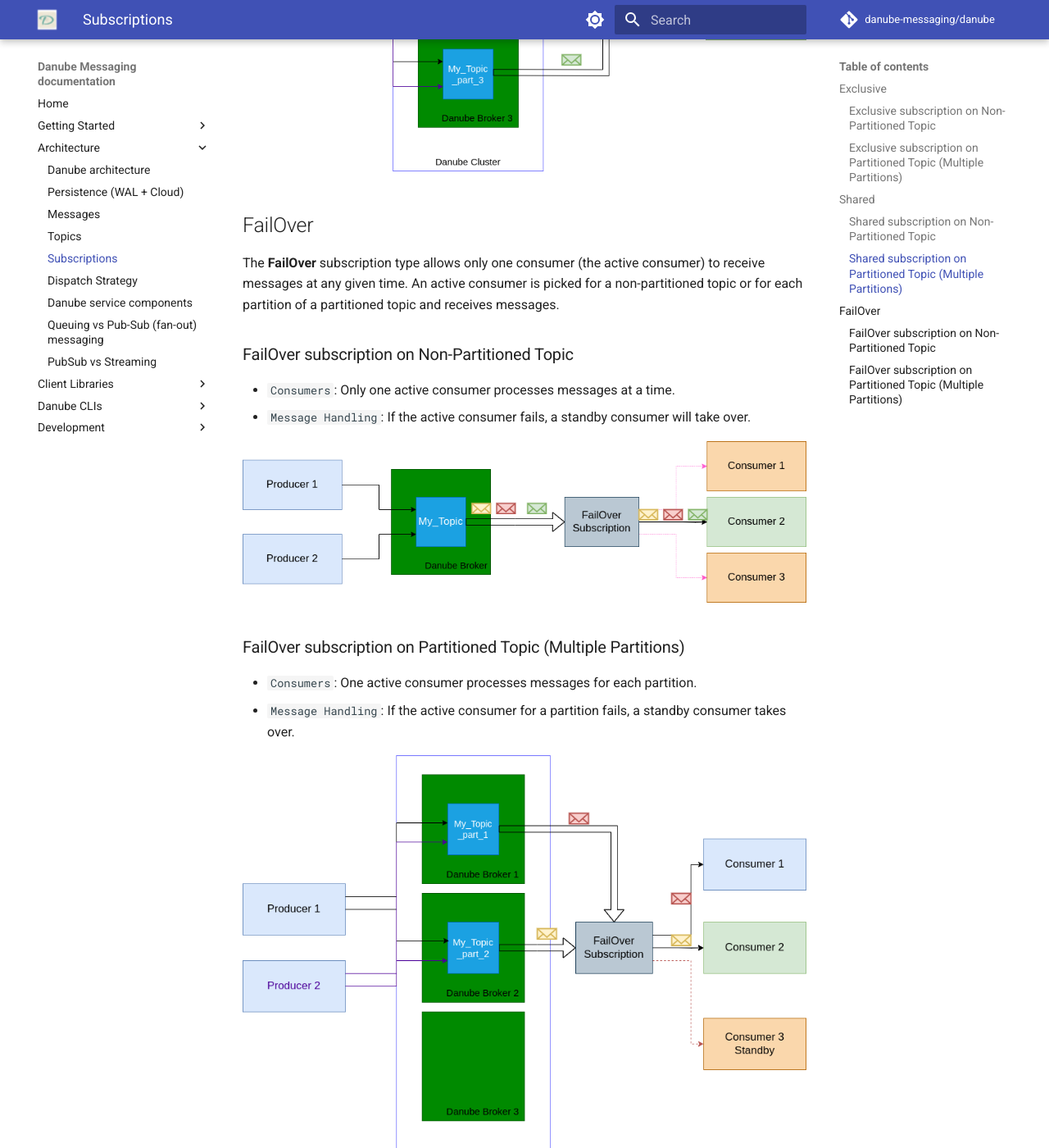
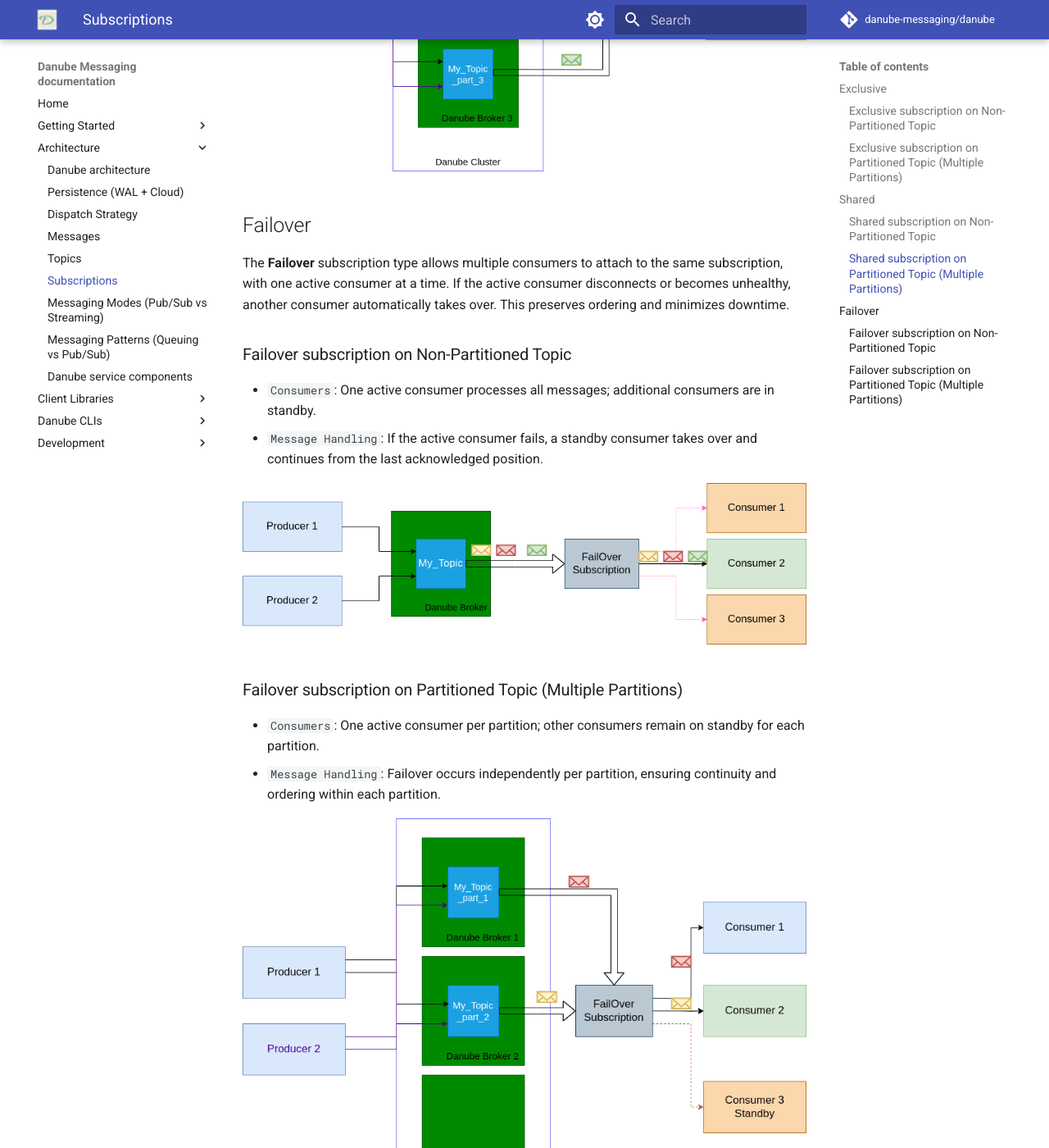
Before and after one commit to danube-messaging/danube_docs, an MkDocs documentation site: the page built from docs/architecture/subscriptions.md, in a window 1280 px wide and 1400 px high, scrolled down 3078 px. Shown: the whole window at 82% size. Built offline with MkDocs 1.6.1 and Material for MkDocs 9.7.7, drawn with Linux system fonts in a browser that asks for light colours; comment, search, counter and statistics services are not loaded; some of the changed text lies outside the part shown.

```diff
--- a/docs/architecture/subscriptions.md
+++ b/docs/architecture/subscriptions.md
@@ -16,47 +16,47 @@
 * `Consumer`: Only one consumer can be attached to the topic with an Exclusive subscription.
 * `Message Handling`: The single consumer handles all messages from the topic, receiving every message published to that topic.
 
-![Exclusive Non-Partitioned](../architecture/img/exclusive_subscription_non_partitioned.png "Exclusive Non-Partitioned")
+![Exclusive Non-Partitioned](img/exclusive_subscription_non_partitioned.png "Exclusive Non-Partitioned")
 
 ### Exclusive subscription on Partitioned Topic (Multiple Partitions)
 
 * `Consumer`: One consumer is allowed to connect to the subscription across all partitions of the partitioned topic.
 * `Message Handling` : This single consumer processes messages from all partitions of the partitioned topic. If a topic is partitioned into multiple partitions, the exclusive consumer handles messages from every partition.
 
-![Exclusive Partitioned](../architecture/img/exclusive_subscription_partitioned.png "Exclusive Partitioned")
+![Exclusive Partitioned](img/exclusive_subscription_partitioned.png "Exclusive Partitioned")
 
 ## Shared
 
-The **Shared** subscription type Danube allows multiple consumers to attach to the same subscription. Messages are delivered in a round-robin distribution across consumers, and any given message is delivered to only one consumer.
+In Danube, the **Shared** subscription type allows multiple consumers to attach to the same subscription. Messages are delivered in a round-robin distribution across consumers, and any given message is delivered to only one consumer.
 
 ### Shared subscription on Non-Partitioned Topic
 
 * `Consumers`: Multiple consumers can subscribe to the same topic.
 * `Message Handling`: Messages are distributed among all consumers in a round-robin fashion.
 
-![Shared Non-Partitioned](../architecture/img/shared_subscription_non_partitioned.png "Shared Non-Partitioned")
+![Shared Non-Partitioned](img/shared_subscription_non_partitioned.png "Shared Non-Partitioned")
 
 ### Shared subscription on Partitioned Topic (Multiple Partitions)
 
 * `Consumers`: Multiple consumers can subscribe to the partitioned topic.
 * `Message Handling`: Messages are distributed across all partitions, and then among consumers in a round-robin fashion. Each message from any partition is delivered to only one consumer.
 
-![Shared Partitioned](../architecture/img/shared_subscription_partitioned.png "Share Partitioned")
+![Shared Partitioned](img/shared_subscription_partitioned.png "Shared Partitioned")
 
-## FailOver
+## Failover
 
-The **FailOver** subscription type allows only one consumer (the active consumer) to receive messages at any given time. An active consumer is picked for a non-partitioned topic or for each partition of a partitioned topic and receives messages.
+The **Failover** subscription type allows multiple consumers to attach to the same subscription, with one active consumer at a time. If the active consumer disconnects or becomes unhealthy, another consumer automatically takes over. This preserves ordering and minimizes downtime.
 
-### FailOver subscription on Non-Partitioned Topic
+### Failover subscription on Non-Partitioned Topic
 
-* `Consumers`: Only one active consumer processes messages at a time.
-* `Message Handling`: If the active consumer fails, a standby consumer will take over.
+* `Consumers`: One active consumer processes all messages; additional consumers are in standby.
+* `Message Handling`: If the active consumer fails, a standby consumer takes over and continues from the last acknowledged position.
 
-![FailOver Non-Partitioned](../architecture/img/failover_subscription_non_partitioned.png "FailOver Non-Partitioned")
+![Failover Non-Partitioned](img/failover_subscription_non_partitioned.png "Failover Non-Partitioned")
 
-### FailOver subscription on  Partitioned Topic (Multiple Partitions)
+### Failover subscription on Partitioned Topic (Multiple Partitions)
 
-* `Consumers`: One active consumer processes messages for each partition.
-* `Message Handling`: If the active consumer for a partition fails, a standby consumer takes over.
+* `Consumers`: One active consumer per partition; other consumers remain on standby for each partition.
+* `Message Handling`: Failover occurs independently per partition, ensuring continuity and ordering within each partition.
 
-![FailOver Partitioned](../architecture/img/failover_subscription_partitioned.png "FailOver Partitioned")
+![Failover Partitioned](img/failover_subscription_partitioned.png "Failover Partitioned")
--- a/mkdocs.yml
+++ b/mkdocs.yml
@@ -14,13 +14,13 @@
         - Architecture:
                   - Danube architecture: architecture/architecture.md
                   - Persistence (WAL + Cloud): architecture/persistence.md
+                  - Dispatch Strategy: architecture/dispatch_strategy.md
                   - Messages: architecture/messages.md
                   - Topics: architecture/topics.md
                   - Subscriptions: architecture/subscriptions.md
-                  - Dispatch Strategy: architecture/dispatch_strategy.md
+                  - Messaging Modes (Pub/Sub vs Streaming): architecture/messaging_modes_pubsub_vs_streaming.md
+                  - Messaging Patterns (Queuing vs Pub/Sub): architecture/messaging_patterns_queuing_vs_pubsub.md
                   - Danube service components: architecture/internal_danube_services.md
-                  - Queuing vs Pub-Sub (fan-out) messaging: architecture/Queuing_PubSub_messaging.md
-                  - PubSub vs Streaming: architecture/PubSub_messaging_vs_Streaming.md
         - Client Libraries:
                   - Danube Clients: client_libraries/clients.md
                   - Setup: client_libraries/setup.md
```
Also changed, not shown: other parts of docs/architecture/subscriptions.md (+2 -2 lines), docs/architecture/PubSub_messaging_vs_Streaming.md (deleted, +0 -79 lines), docs/architecture/Queuing_PubSub_messaging.md (deleted, +0 -42 lines), docs/architecture/dispatch_strategy.md (+25 -7 lines), docs/architecture/messages.md (+5 -6 lines), docs/architecture/messaging_modes_pubsub_vs_streaming.md (added, +99 -0 lines), docs/architecture/messaging_patterns_queuing_vs_pubsub.md (added, +67 -0 lines).
